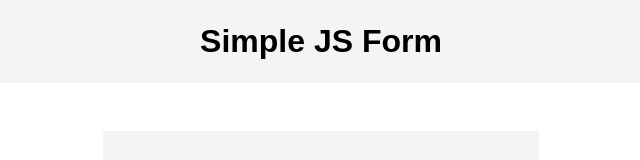
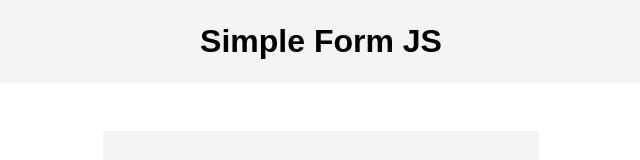
Before and after one commit to Code-Saurav/local_websites, a plain HTML site: page first/index.html in a window 1280 px wide. Shown: the top 160 px of the page, 319-959 px from the left. Drawn offline with Linux system fonts and the light colour scheme.

Commit message:
updated title

```diff
--- a/first/index.html
+++ b/first/index.html
@@ -9,7 +9,7 @@
   </head>
   <body>
     <header>
-      <h1>Simple JS Form</h1>
+      <h1>Simple Form JS</h1>
     </header>
 
     <section class="container">
```
